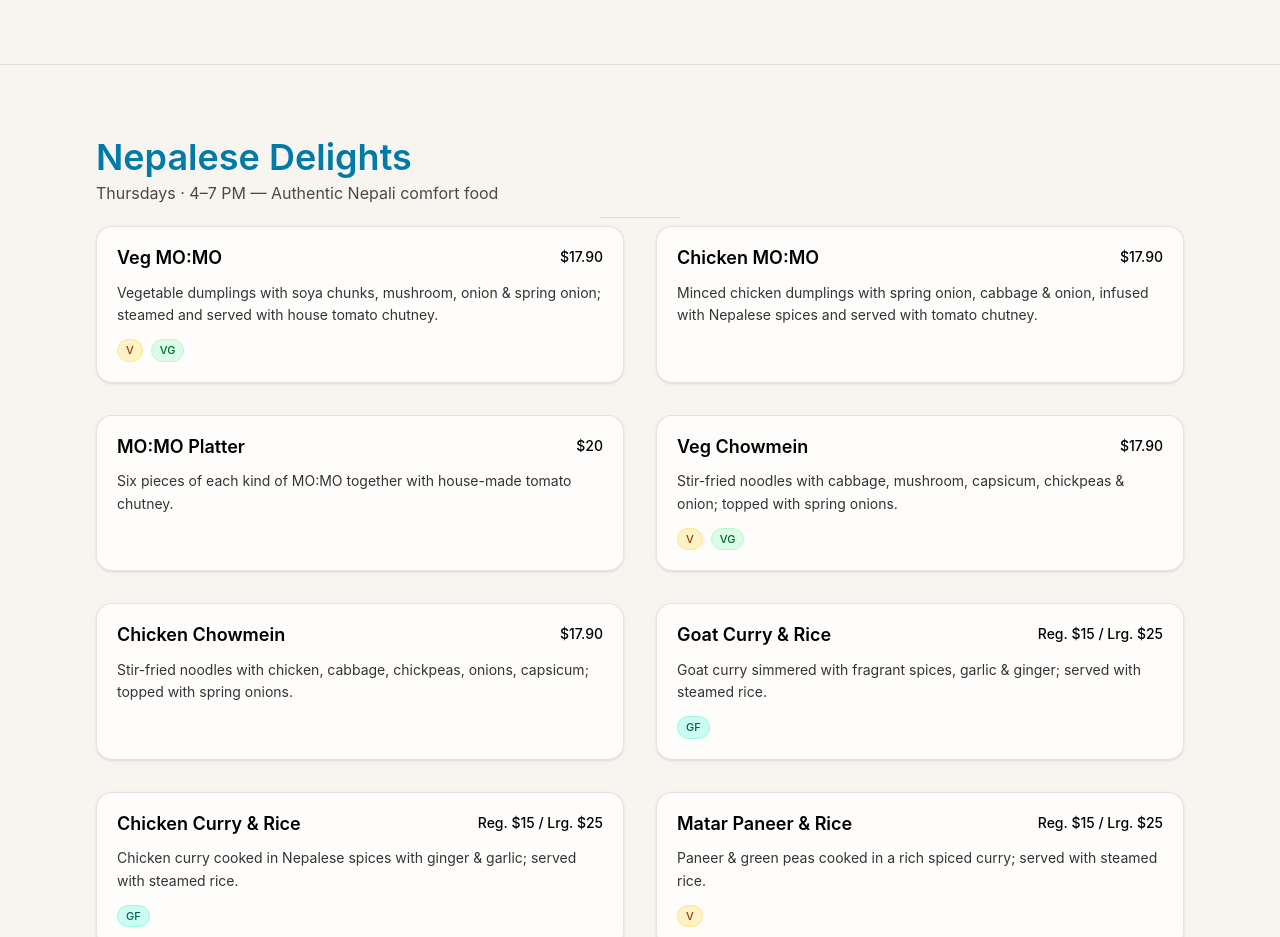
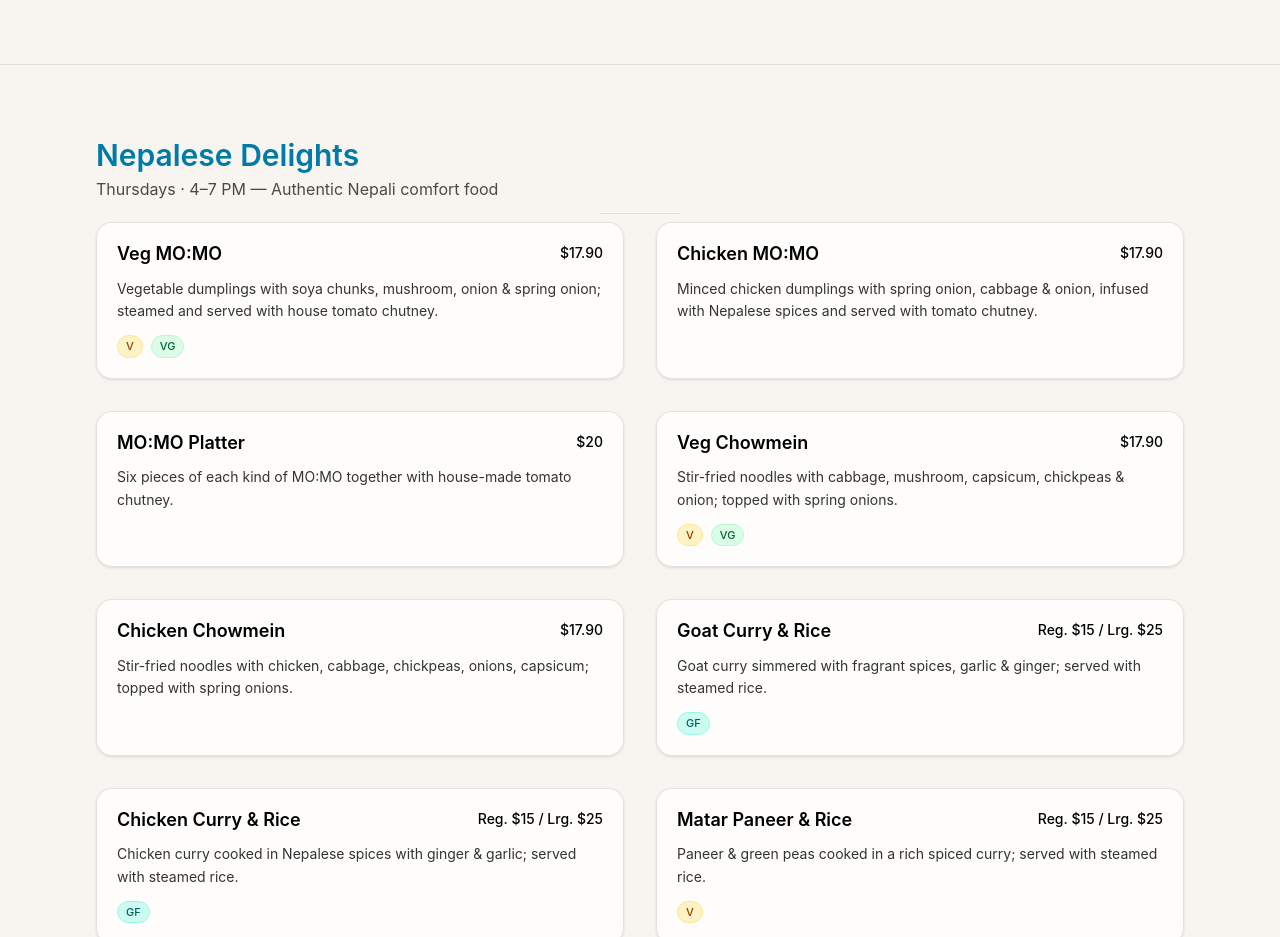
Before and after one commit to sunilbalamidev/Beach-Bums-Cafe, a Next.js app: page / in a window 1280 px wide. Shown: the part 3160-4097 px from the top of the page. Built offline with nearby package versions, Linux system fonts and the light colour scheme.

Commit message:
refactor: font size fix

```diff
--- a/src/components/NepaleseDelights.jsx
+++ b/src/components/NepaleseDelights.jsx
@@ -76,7 +76,7 @@ export default function NepaleseDelights() {
   const HeaderContent = ({ className = "" }) => (
     <div className={`w-full max-w-6xl mx-auto px-4 md:px-8 ${className}`}>
       <div className="py-2">
-        <h2 className="text-3xl md:text-4xl font-semibold font-sans text-[var(--color-brand-teal,#007ba7)]">
+        <h2 className="text-3xl md:text-3xl font-semibold font-sans text-[var(--color-brand-teal,#007ba7)]">
           Nepalese Delights
         </h2>
         <p className="text-sm md:text-base text-[var(--color-brand-ink,#111827)]/70 mt-1">
```
